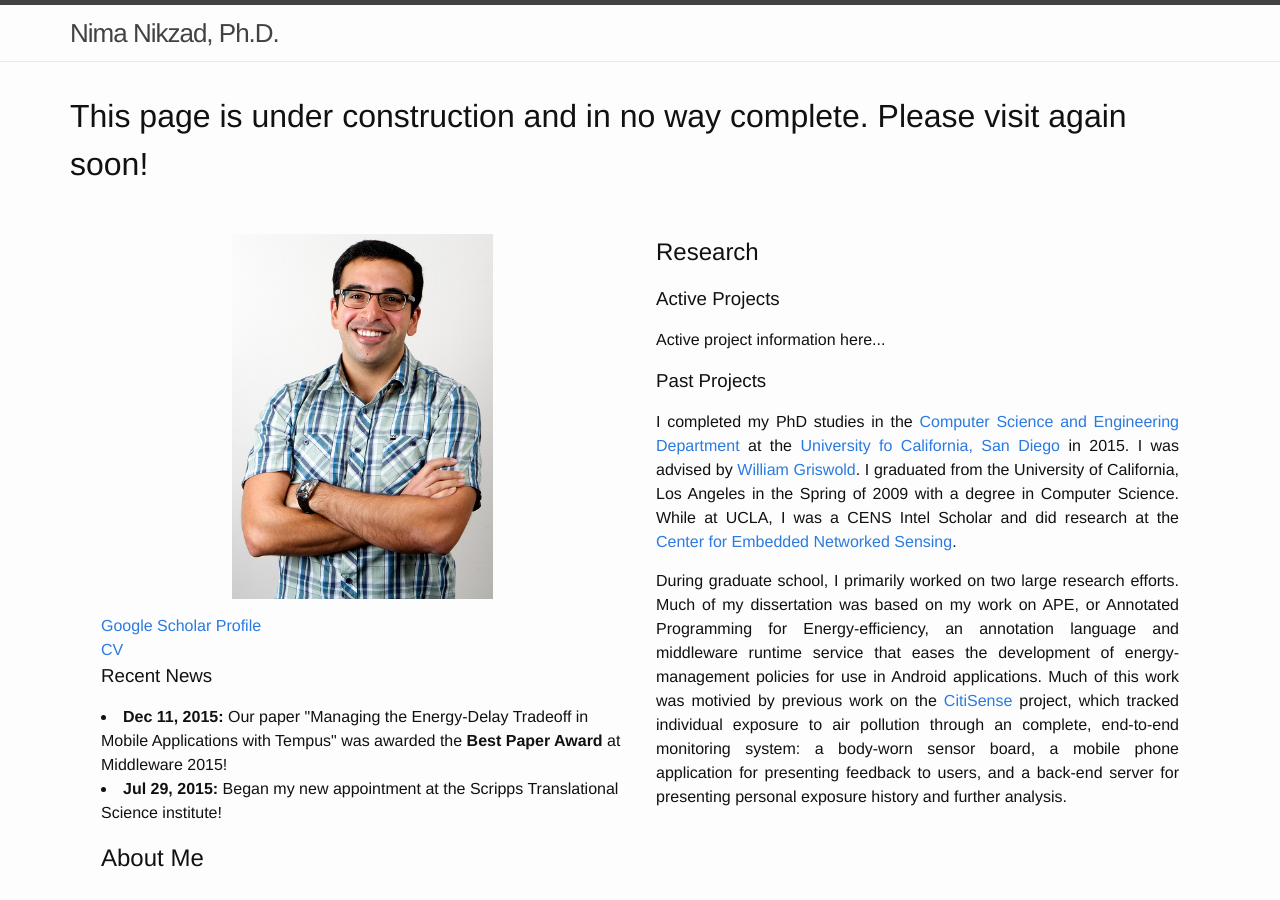
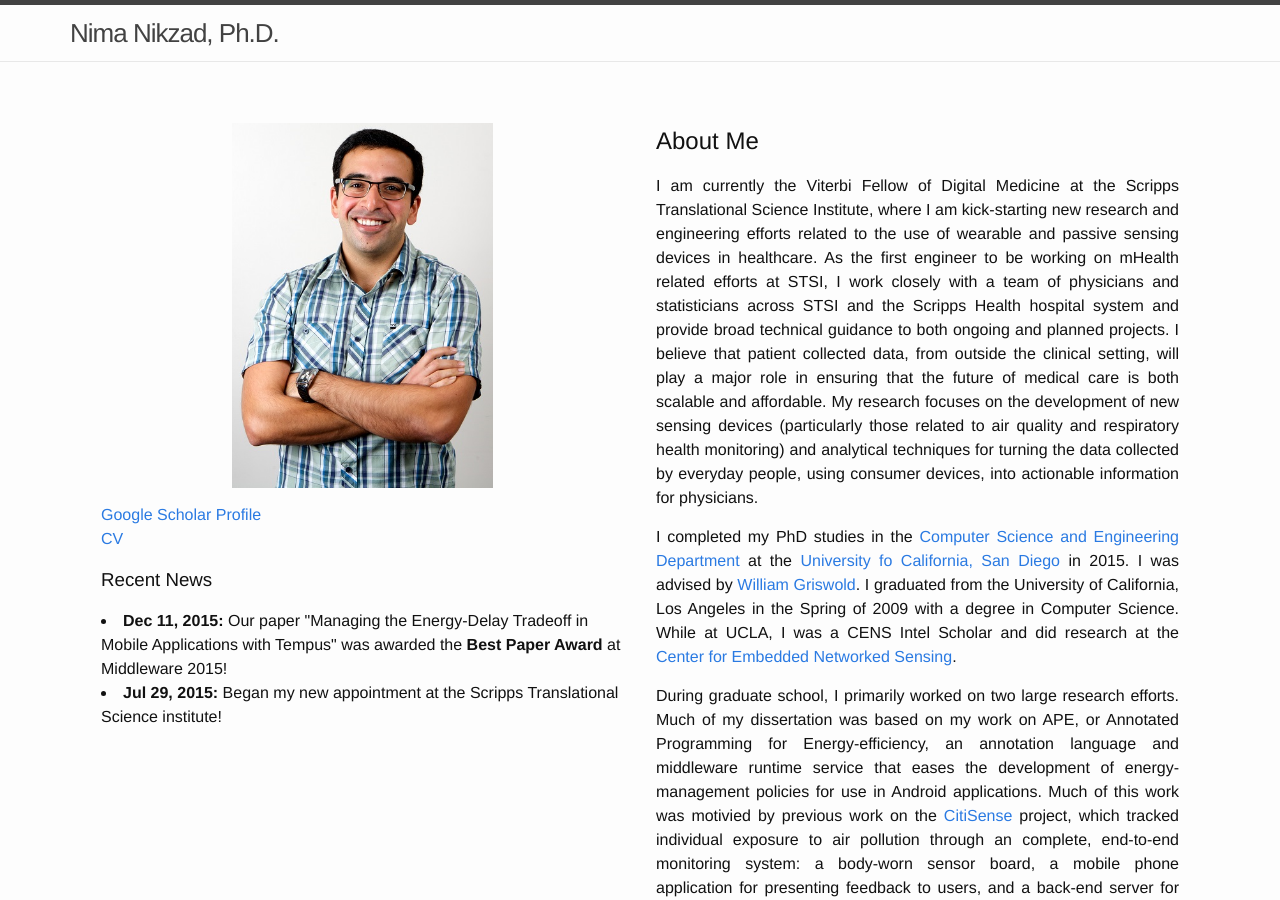
Before and after one commit to NNikzad/nnikzad.github.io, a Jekyll site: the page built from index.html, in a window 1280 px wide and 900 px high. Built offline with Jekyll 4.4.1, drawn with Linux system fonts in a browser that asks for light colours.

Commit message:
Fleshed out info, ready.

```diff
--- a/index.html
+++ b/index.html
@@ -3,7 +3,6 @@ layout: default
 ---
 
 <div class="home">
-  <h1>This page is under construction and in no way complete. Please visit again soon!</h1>
   <table cellspacing="30" width=100%>
     <tr>
 
@@ -14,10 +13,11 @@ layout: default
                 <img align="center" height=50% width=50% src="images/nnikzad_cropped.png">
             </p>
 
-
-            <a href="https://scholar.google.com/citations?user=bSlYI1cAAAAJ&hl=en">Google Scholar Profile</a>
-            </br>
-            <a href="./files/Nikzad_STSI_CV.pdf">CV</a>
+            <p>
+                <a href="https://scholar.google.com/citations?user=bSlYI1cAAAAJ&hl=en">Google Scholar Profile</a>
+                </br>
+                <a href="./files/Nikzad_STSI_CV.pdf">CV</a>
+            </p>
 
             <!-- Recent News -->
             <h3>Recent News</h3>
@@ -25,21 +25,17 @@ layout: default
                 <li><b>Dec 11, 2015:</b> Our paper "Managing the Energy-Delay Tradeoff in Mobile Applications with Tempus" was awarded the <b>Best Paper Award</b> at Middleware 2015!</li>
                 <li><b>Jul 29, 2015:</b> Began my new appointment at the Scripps Translational Science institute!</li>
             </p>
-
-            <!-- About Me -->
-            <h2>About Me</h2>
-                <p align="justify">
-                </p>
         </td>
 
         <!-- Right Column -->
         <td valign="top" width=48% height=0>
-            <h2>Research</h2>
-            <h3>Active Projects</h3>
+            <h2>About Me</h2>
             <p align="justify">
-                Active project information here...
+                I am currently the Viterbi Fellow of Digital Medicine at the Scripps Translational Science Institute, where I am kick-starting new research and engineering efforts related to the use of wearable and passive sensing devices in healthcare.
+                As the first engineer to be working on mHealth related efforts at STSI, I work closely with a team of physicians and statisticians across STSI and the Scripps Health hospital system and provide broad technical guidance to both ongoing and planned projects.
+                I believe that patient collected data, from outside the clinical setting, will play a major role in ensuring that the future of medical care is both scalable and affordable.
+                My research focuses on the development of new sensing devices (particularly those related to air quality and respiratory health monitoring) and analytical techniques for turning the data collected by everyday people, using consumer devices, into actionable information for physicians.
             </p>
-            <h3>Past Projects</h3>
             <p align="justify">
                 I completed my PhD studies in the <a href="http://www.cs.ucsd.edu">Computer Science and Engineering Department</a> at the <a href="http://www.ucsd.edu/">University fo California, San Diego</a> in 2015.
                 I was advised by <a href="http://cseweb.ucsd.edu/~wgg">William Griswold</a>.
```
